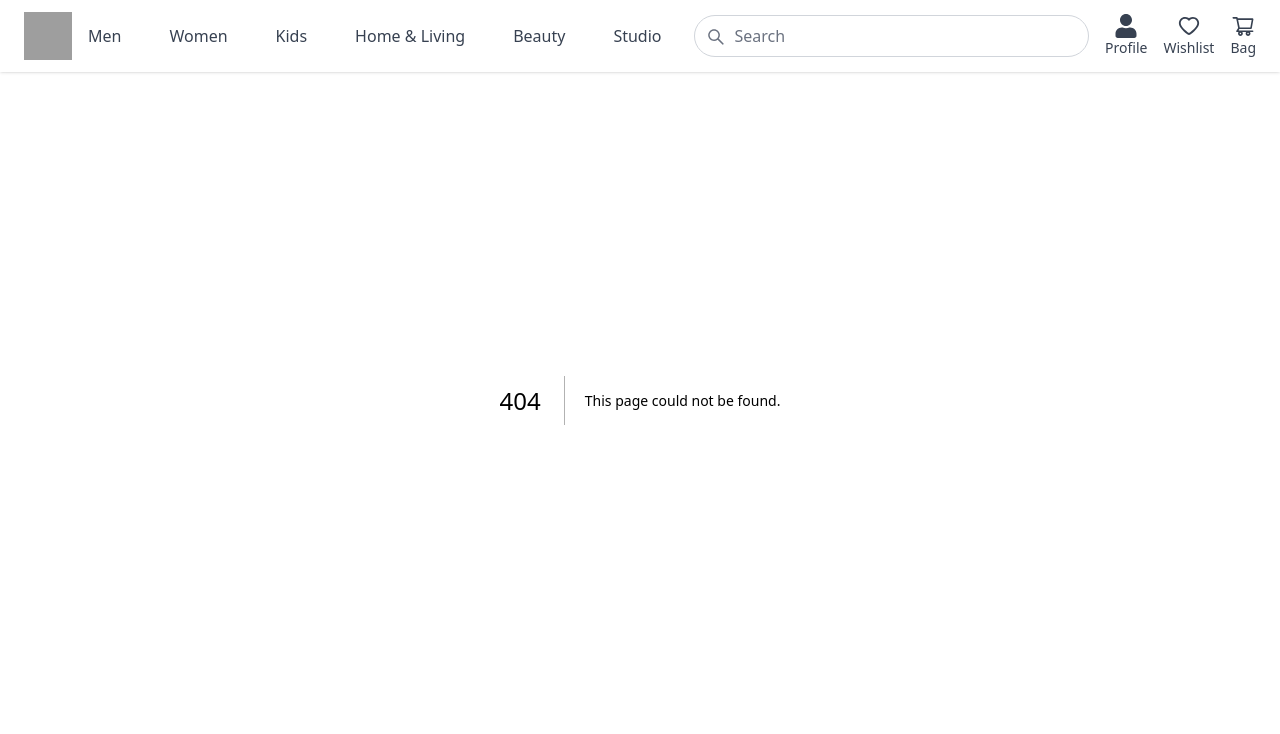
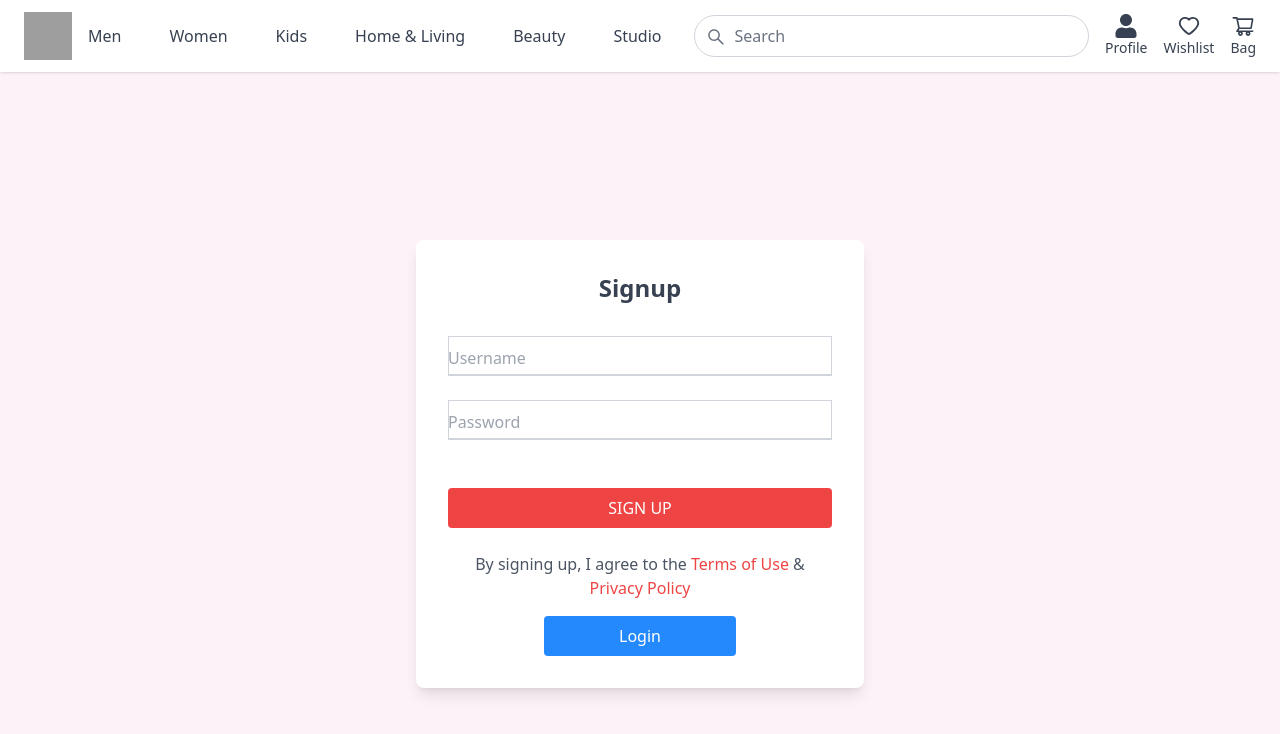
Before and after one commit to keshav-repo/E-commerce, a Next.js app in the folder frontend/: page /signup in a window 1280 px wide. Before the commit this address had no page. Shown: the top 734 px of the page. Built offline with nearby package versions, Linux system fonts and the light colour scheme; grey boxes are pictures that could not be loaded.

Commit message:
login and signup page

```diff
--- /dev/null
+++ b/frontend/app/login/page.tsx
@@ -0,0 +1,19 @@
+import { Metadata } from 'next';
+import LoginModule from '../ui/login/login';
+
+export const metadata: Metadata = {
+  title: 'Login page title',
+  description: 'login description',
+};
+
+export default async function Page({
+  params,
+}: {
+  params: { productId: string };
+}) {
+  return (
+    <main className="pt-16">
+      <LoginModule />
+    </main>
+  );
+}
--- /dev/null
+++ b/frontend/app/signup/page.tsx
@@ -0,0 +1,15 @@
+import { Metadata } from 'next';
+import SignupModule from '../ui/signup';
+
+export const metadata: Metadata = {
+  title: 'signup page title',
+  description: 'signup description',
+};
+
+export default async function Page() {
+  return (
+    <main className="pt-16">
+      <SignupModule />
+    </main>
+  );
+}
--- a/frontend/app/ui/header/profile.tsx
+++ b/frontend/app/ui/header/profile.tsx
@@ -2,9 +2,11 @@
 import Link from 'next/link';
 import { FaUser } from 'react-icons/fa';
 import { useState } from 'react';
+import { useRouter } from 'next/navigation';
 
 export default function Profile() {
   const [isPopupVisible, setIsPopupVisible] = useState(false);
+  const router = useRouter();
 
   const togglePopup = () => {
     setIsPopupVisible(!isPopupVisible);
@@ -22,7 +24,10 @@ export default function Profile() {
       {isPopupVisible && (
         <div className="absolute right-0 z-10 mt-2 w-64 border border-gray-300 bg-white shadow-lg">
           <div className="p-4">
-            <button className="mt-2 w-full rounded bg-red-500 py-2 text-white hover:bg-red-600">
+            <button
+              className="mt-2 w-full rounded bg-red-500 py-2 text-white hover:bg-red-600"
+              onClick={(e) => router.push('/login')}
+            >
               LOGIN / SIGNUP
             </button>
             <ul className="mt-4 text-gray-700">
--- /dev/null
+++ b/frontend/app/ui/login/login.tsx
@@ -0,0 +1,115 @@
+'use client';
+
+import React, { useState } from 'react';
+import { useRouter } from 'next/navigation';
+import { AppRouterInstance } from 'next/dist/shared/lib/app-router-context.shared-runtime';
+
+const LoginModule: React.FC = () => {
+  const [username, setUsername] = useState('');
+  const [password, setPassword] = useState('');
+  const [message, setMessage] = useState('');
+
+  const router: AppRouterInstance = useRouter();
+
+  const handleLogin = async (e: React.FormEvent<HTMLFormElement>) => {
+    e.preventDefault();
+    try {
+      const response = await fetch('/api/user/login', {
+        method: 'POST',
+        headers: {
+          'Content-type': 'application/json',
+        },
+        body: JSON.stringify({
+          username: username,
+          password: password,
+        }),
+      });
+      if (response.ok) {
+        setMessage('');
+        router.push('/home');
+      } else {
+        const data = await response.json();
+        setMessage(data.message || 'something went wrong');
+      }
+    } catch (err) {
+      setMessage('Login failed, Please check your credential');
+    }
+  };
+
+  return (
+    <div className="flex min-h-screen items-center justify-center bg-pink-50">
+      <div className="w-full max-w-md rounded-lg bg-white p-8 shadow-lg">
+        <h2 className="text-center text-2xl font-semibold text-gray-700">
+          Login
+        </h2>
+        <form className="mt-8 space-y-6" onSubmit={handleLogin}>
+          <div className="relative">
+            <input
+              type="text"
+              className="peer h-10 w-full border-b-2 border-gray-300 text-gray-900 placeholder-transparent focus:border-red-500 focus:outline-none"
+              placeholder="Username"
+              id="username"
+              onChange={(e) => setUsername(e.target.value)}
+              required
+            />
+            <label
+              htmlFor="username"
+              className="absolute -top-3.5 left-0 text-sm text-gray-600 transition-all peer-placeholder-shown:top-2.5 peer-placeholder-shown:text-base peer-placeholder-shown:text-gray-400 peer-focus:-top-3.5 peer-focus:text-sm peer-focus:text-gray-600"
+            >
+              Username
+            </label>
+          </div>
+          <div className="relative">
+            <input
+              type="password"
+              className="peer h-10 w-full border-b-2 border-gray-300 text-gray-900 placeholder-transparent focus:border-red-500 focus:outline-none"
+              placeholder="Password"
+              id="password"
+              onChange={(e) => setPassword(e.target.value)}
+              required
+            />
+            <label
+              htmlFor="password"
+              className="absolute -top-3.5 left-0 text-sm text-gray-600 transition-all peer-placeholder-shown:top-2.5 peer-placeholder-shown:text-base peer-placeholder-shown:text-gray-400 peer-focus:-top-3.5 peer-focus:text-sm peer-focus:text-gray-600"
+            >
+              Password
+            </label>
+          </div>
+          <div className="text-center">
+            <button
+              type="submit"
+              className="mt-6 w-full rounded bg-red-500 py-2 text-white hover:bg-red-600"
+            >
+              CONTINUE
+            </button>
+          </div>
+          {message && (
+            <p className="mt-2 rounded border border-red-400 bg-red-100 p-3 text-center text-sm font-semibold  text-red-700">
+              {message}
+            </p>
+          )}
+          <p className="mt-4 text-center text-gray-600 ">
+            By continuing, I agree to the{' '}
+            <a href="#" className="text-red-500">
+              Terms of Use
+            </a>{' '}
+            &{' '}
+            <a href="#" className="text-red-500">
+              Privacy Policy
+            </a>
+          </p>
+        </form>
+        <div className="flex justify-center">
+          <button
+            className="mx-auto mt-4 w-1/2 rounded bg-blue-400 py-2 text-white hover:bg-blue-600 focus:outline-none focus:ring-2 focus:ring-blue-400 focus:ring-opacity-75"
+            onClick={(e) => router.push('/signup')}
+          >
+            Signup
+          </button>
+        </div>
+      </div>
+    </div>
+  );
+};
+
+export default LoginModule;
--- /dev/null
+++ b/frontend/app/ui/signup.tsx
@@ -0,0 +1,118 @@
+'use client';
+
+import React, { useState } from 'react';
+import { useRouter } from 'next/navigation';
+import { AppRouterInstance } from 'next/dist/shared/lib/app-router-context.shared-runtime';
+
+const SignupModule: React.FC = () => {
+  const [username, setUsername] = useState('');
+  const [password, setPassword] = useState('');
+  const [error, setError] = useState('');
+  const [success, setSuccess] = useState('');
+
+  const router: AppRouterInstance = useRouter();
+
+  const handleSubmit = async (e: React.FormEvent<HTMLFormElement>) => {
+    e.preventDefault();
+    try {
+      const response = await fetch('/api/user', {
+        method: 'POST',
+        headers: {
+          'Content-type': 'application/json',
+        },
+        body: JSON.stringify({
+          username: username,
+          password: password,
+        }),
+      });
+      if (response.ok) {
+        setSuccess('User added successfully');
+        setError('');
+        router.push('/login');
+      } else {
+        const data = await response.json();
+        setError(data.message || 'something went wrong');
+        setSuccess('');
+      }
+    } catch (err) {
+      setError('Failed to add user. Please try again later');
+      setSuccess('');
+    }
+  };
+
+  return (
+    <div className="flex min-h-screen items-center justify-center bg-pink-50">
+      <div className="w-full max-w-md rounded-lg bg-white p-8 shadow-lg">
+        <h2 className="text-center text-2xl font-semibold text-gray-700">
+          Signup
+        </h2>
+        {error && <p className="mb-4 text-center text-red-500">{error}</p>}
+        {success && (
+          <p className="mb-4 text-center text-green-500">{success}</p>
+        )}
+        <form className="mt-8 space-y-6" onSubmit={handleSubmit}>
+          <div className="relative">
+            <input
+              type="text"
+              className="peer h-10 w-full border-b-2 border-gray-300 text-gray-900 placeholder-transparent focus:border-red-500 focus:outline-none"
+              placeholder="Username"
+              id="username"
+              onChange={(e) => setUsername(e.target.value)}
+              required
+            />
+            <label
+              htmlFor="username"
+              className="absolute -top-3.5 left-0 text-sm text-gray-600 transition-all peer-placeholder-shown:top-2.5 peer-placeholder-shown:text-base peer-placeholder-shown:text-gray-400 peer-focus:-top-3.5 peer-focus:text-sm peer-focus:text-gray-600"
+            >
+              Username
+            </label>
+          </div>
+          <div className="relative">
+            <input
+              type="password"
+              className="peer h-10 w-full border-b-2 border-gray-300 text-gray-900 placeholder-transparent focus:border-red-500 focus:outline-none"
+              placeholder="Password"
+              onChange={(e) => setPassword(e.target.value)}
+              id="password"
+              required
+            />
+            <label
+              htmlFor="password"
+              className="absolute -top-3.5 left-0 text-sm text-gray-600 transition-all peer-placeholder-shown:top-2.5 peer-placeholder-shown:text-base peer-placeholder-shown:text-gray-400 peer-focus:-top-3.5 peer-focus:text-sm peer-focus:text-gray-600"
+            >
+              Password
+            </label>
+          </div>
+          <div className="text-center">
+            <button
+              type="submit"
+              className="mt-6 w-full rounded bg-red-500 py-2 text-white hover:bg-red-600"
+            >
+              SIGN UP
+            </button>
+          </div>
+          <p className="mt-4 text-center text-gray-600">
+            By signing up, I agree to the{' '}
+            <a href="#" className="text-red-500">
+              Terms of Use
+            </a>{' '}
+            &{' '}
+            <a href="#" className="text-red-500">
+              Privacy Policy
+            </a>
+          </p>
+        </form>
+        <div className="flex justify-center">
+          <button
+            className="mx-auto mt-4 w-1/2 rounded bg-blue-400 py-2 text-white hover:bg-blue-600 focus:outline-none focus:ring-2 focus:ring-blue-400 focus:ring-opacity-75"
+            onClick={(e) => router.push('/login')}
+          >
+            Login
+          </button>
+        </div>
+      </div>
+    </div>
+  );
+};
+
+export default SignupModule;
```
